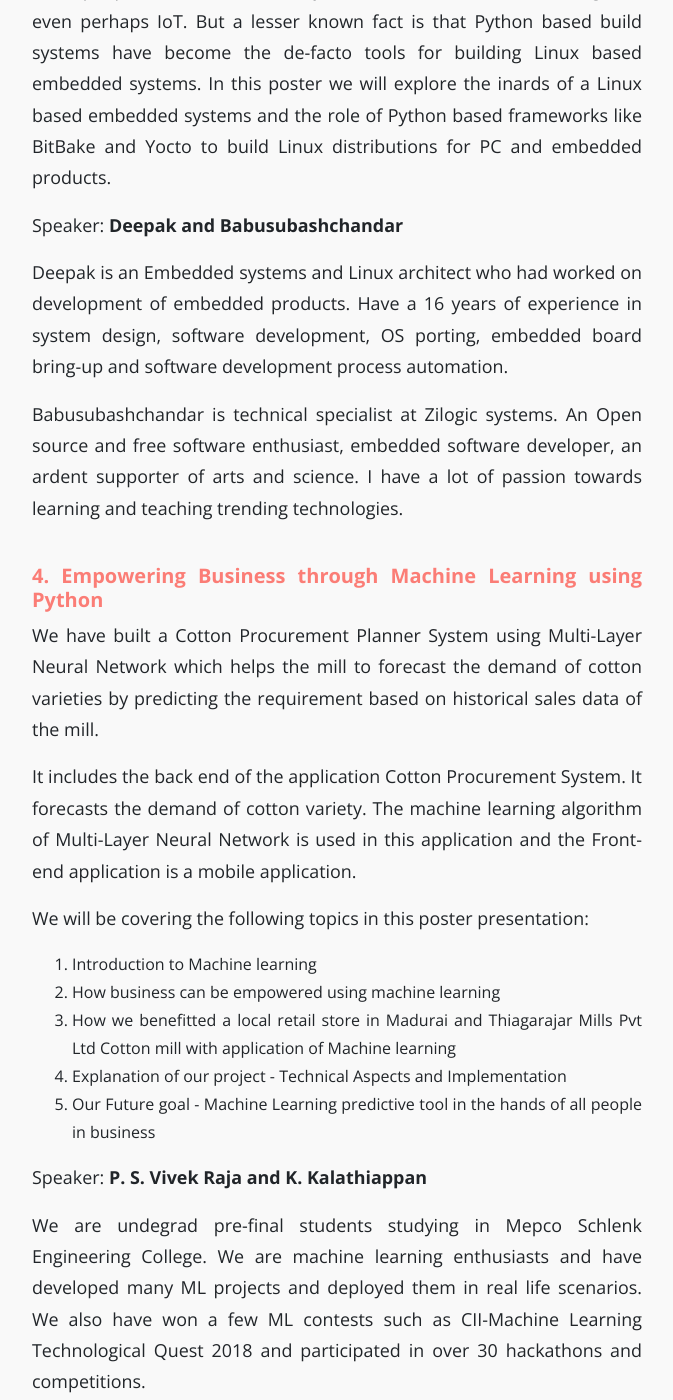
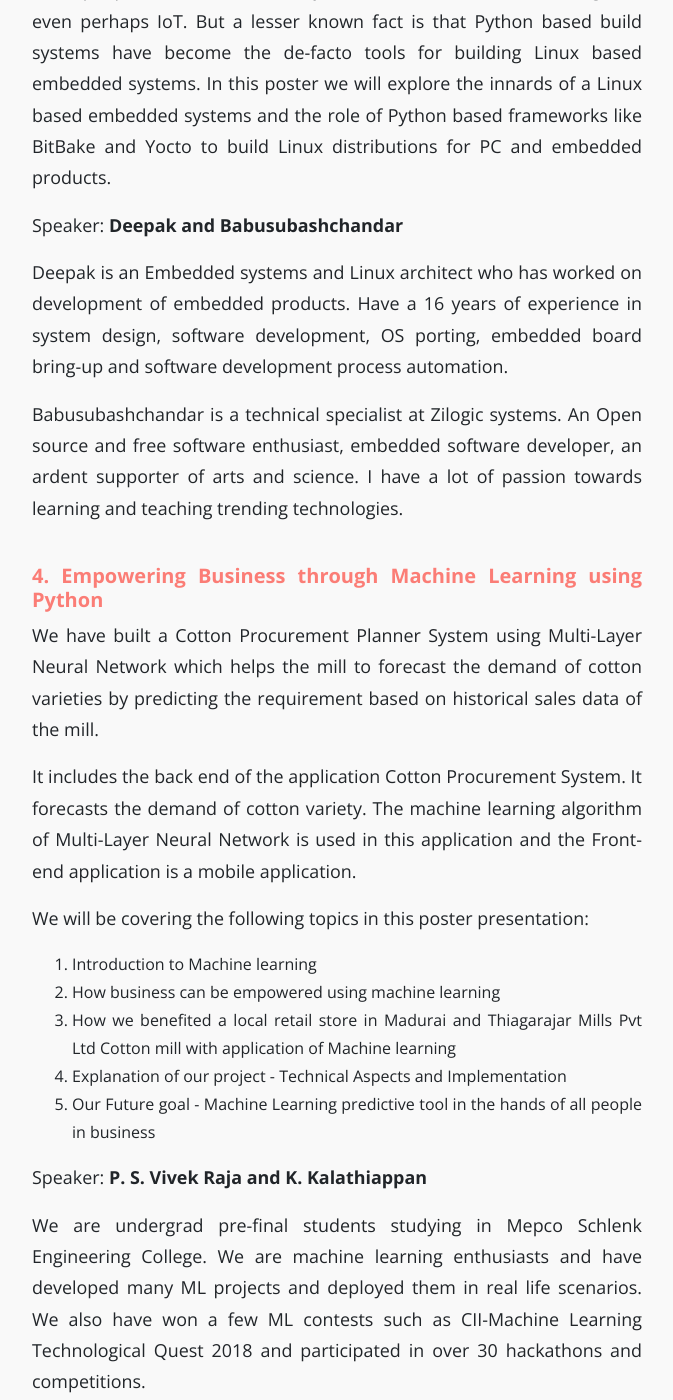
Before and after one commit to PySangamam/website, a Jekyll site: the page built from _posts/2018-08-29-poster-list.md, in a window 1280 px wide and 1400 px high, scrolled down 1959 px. Shown: the whole window, without its empty margins (303-976 px from the left). Built offline with Jekyll 4.4.1, drawn with Linux system fonts in a browser that asks for light colours; some of the changed text lies outside the part shown.

Commit message:
Ran poster article through spell checker, and fixed typos.

```diff
--- a/_posts/2018-08-29-poster-list.md
+++ b/_posts/2018-08-29-poster-list.md
@@ -80,22 +80,22 @@ GPS simulation, IO simulation and accelerometer simulation.
 Most people are familiar with Python's role in Machine Learning and
 even perhaps IoT. But a lesser known fact is that Python based build
 systems have become the de-facto tools for building Linux based
-embedded systems. In this poster we will explore the inards of a Linux
+embedded systems. In this poster we will explore the innards of a Linux
 based embedded systems and the role of Python based frameworks like
 BitBake and Yocto to build Linux distributions for PC and embedded
 products.
 
 Speaker: **Deepak and Babusubashchandar**
 
-Deepak is an Embedded systems and Linux architect who had worked on
+Deepak is an Embedded systems and Linux architect who has worked on
 development of embedded products. Have a 16 years of experience in
 system design, software development, OS porting, embedded board
 bring-up and software development process automation.
 
-Babusubashchandar is technical specialist at Zilogic systems. An Open
-source and free software enthusiast, embedded software developer, an
-ardent supporter of arts and science. I have a lot of passion towards
-learning and teaching trending technologies.
+Babusubashchandar is a technical specialist at Zilogic systems. An
+Open source and free software enthusiast, embedded software developer,
+an ardent supporter of arts and science. I have a lot of passion
+towards learning and teaching trending technologies.
 
 ##### **4. Empowering Business through Machine Learning using Python**
 
@@ -113,7 +113,7 @@ We will be covering the following topics in this poster presentation:
 
    1. Introduction to Machine learning
    2. How business can be empowered using machine learning
-   3. How we benefitted a local retail store in Madurai and
+   3. How we benefited a local retail store in Madurai and
       Thiagarajar Mills Pvt Ltd Cotton mill with application of
       Machine learning
    4. Explanation of our project - Technical Aspects and Implementation
@@ -122,7 +122,7 @@ We will be covering the following topics in this poster presentation:
 
 Speaker: **P. S. Vivek Raja and K. Kalathiappan**
 
-We are undegrad pre-final students studying in Mepco Schlenk
+We are undergrad pre-final students studying in Mepco Schlenk
 Engineering College. We are machine learning enthusiasts and have
 developed many ML projects and deployed them in real life
 scenarios. We also have won a few ML contests such as CII-Machine
```
Also changed, not shown: other parts of _posts/2018-08-29-poster-list.md (+3 -3 lines).
